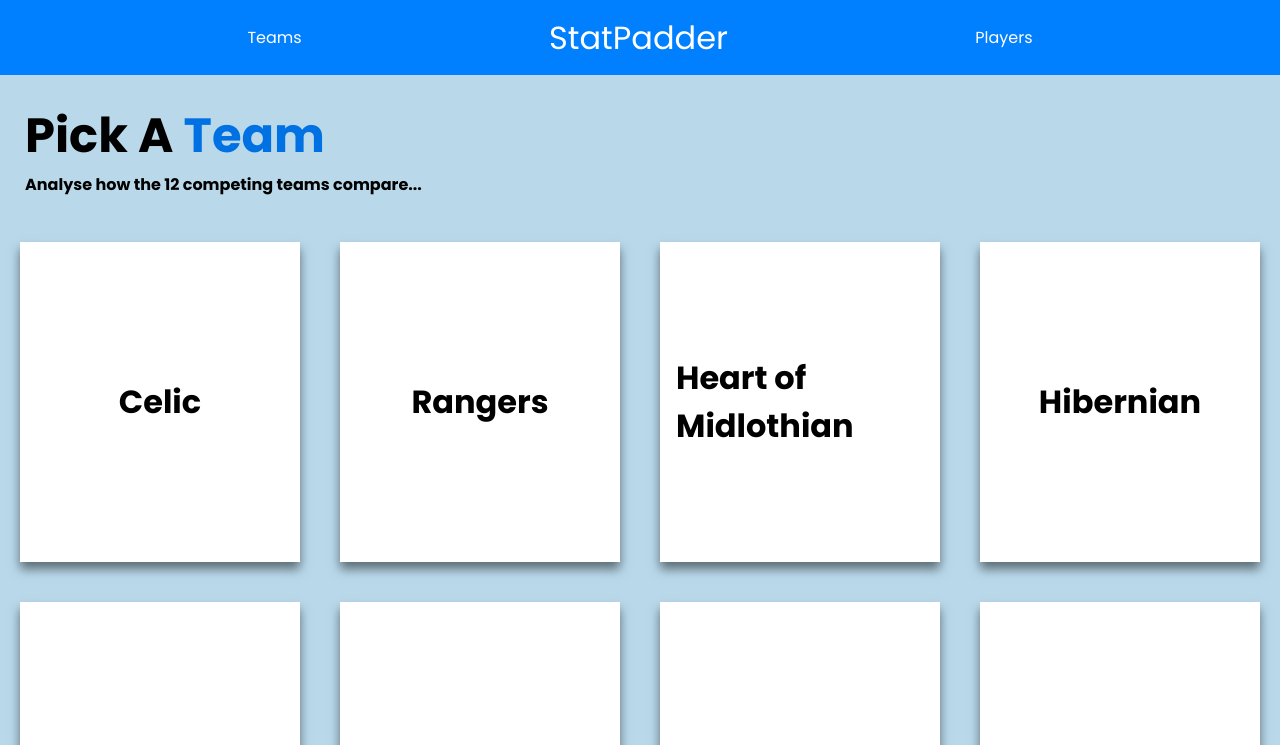
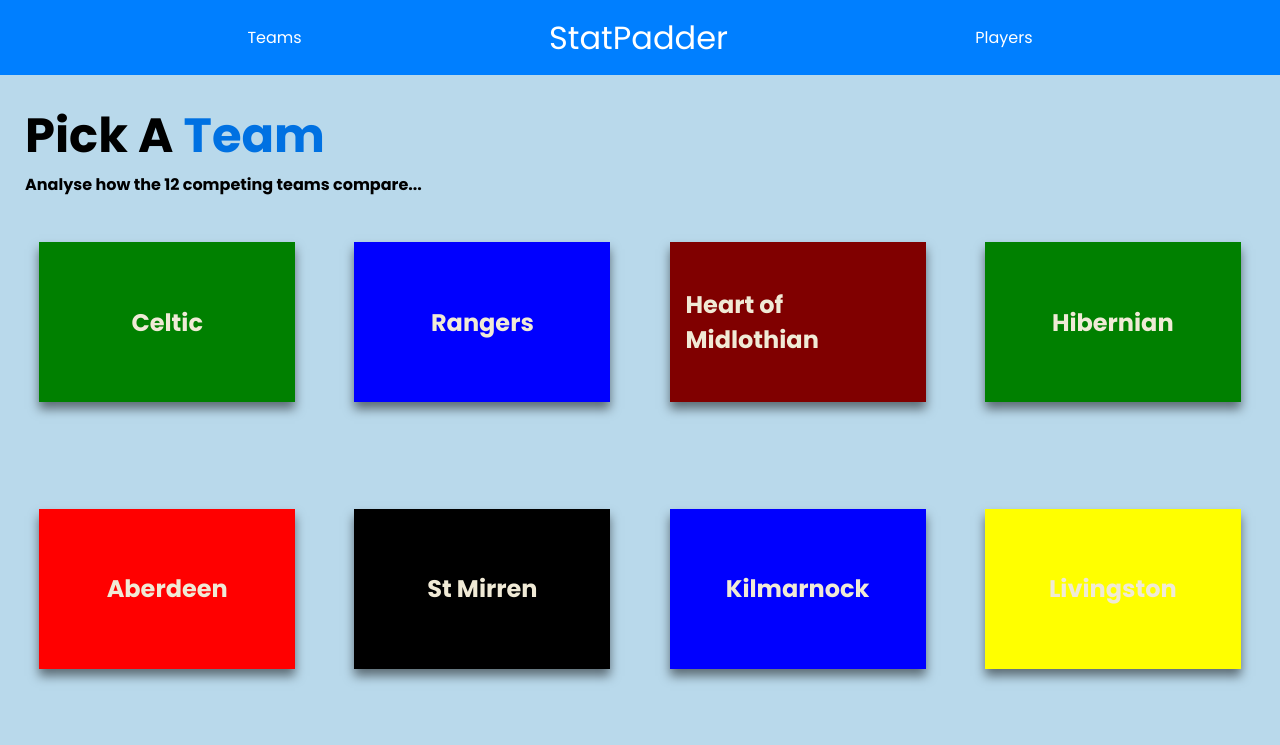
Before and after one commit to em2063/player-stats, a React (Vite) app in the folder stat-tracker-ui/: page /teams in a window 1280 px wide. Shown: the top 745 px of the page. Built offline with nearby package versions, Linux system fonts and the light colour scheme.

Commit message:
adds-styles

```diff
--- a/stat-tracker-ui/src/components/teams.jsx
+++ b/stat-tracker-ui/src/components/teams.jsx
@@ -27,8 +27,14 @@
       </div>
       <div id="teams-container">
         {teams.map((teamName) => (
-          <div className="team-card" key={teamName}>
-            <h1>{teamName}</h1>
+          <div
+            className="team-card"
+            key={teamName}
+            style={{
+              backgroundColor: teamData.Teams[teamName].Color,
+            }}
+          >
+            <h2>{teamName}</h2>
           </div>
         ))}
       </div>
--- a/stat-tracker-ui/src/styles/styles.css
+++ b/stat-tracker-ui/src/styles/styles.css
@@ -37,11 +37,8 @@
 }
 
 .hero {
-  display: flex;
-  justify-content: center;
-  align-items: center;
-  flex-direction: column;
-  gap: 15px;
+  text-align: center;
+  margin: 50px 0;
 }
 
 .hero-inner {
@@ -146,7 +143,7 @@
 }
 
 .team-card {
-  height: 40%;
+  height: 20%;
   width: 20%;
   margin: 20px;
   padding: 2rem 1rem;
@@ -156,9 +153,18 @@
   flex-direction: column;
   box-shadow: 0px 7px 10px rgba(0, 0, 0, 0.5);
   transition: 0.5s ease-in-out;
-  flex-grow: 1;
   justify-content: center;
   align-items: center;
+}
+
+.team-card:hover {
+  transform: translateY(-5px);
+  cursor: pointer;
+}
+
+.team-card h2 {
+  font-size: 1.5em;
+  color: #f0ead6;
 }
 
 /* Table Styles */
--- a/stat-tracker-ui/src/teams.json
+++ b/stat-tracker-ui/src/teams.json
@@ -1,10 +1,10 @@
 {
   "Teams": {
-    "Celic": {
+    "Celtic": {
       "Color": "green"
     },
     "Rangers": {
-      "Color": "blue"
+      "Color": "#0000FF"
     },
     "Heart of Midlothian": {
       "Color": "maroon"
@@ -28,13 +28,13 @@
       "Color": "blue"
     },
     "Motherwell": {
-      "Color": "claret"
+      "Color": "#FF8C00"
     },
     "Ross County": {
-      "Color": "navy"
+      "Color": "#000080"
     },
     "Dundee": {
-      "Color": "navy"
+      "Color": "#000080"
     }
   }
 }
```
